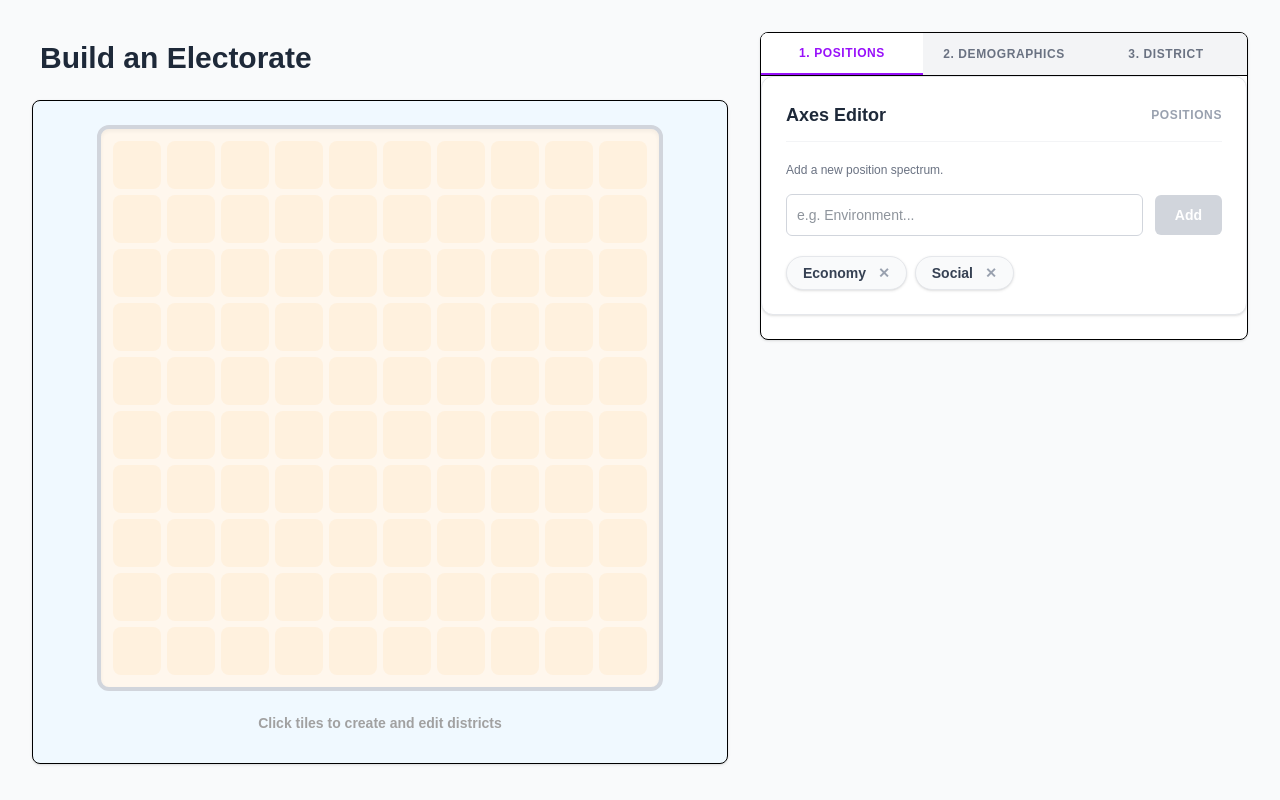
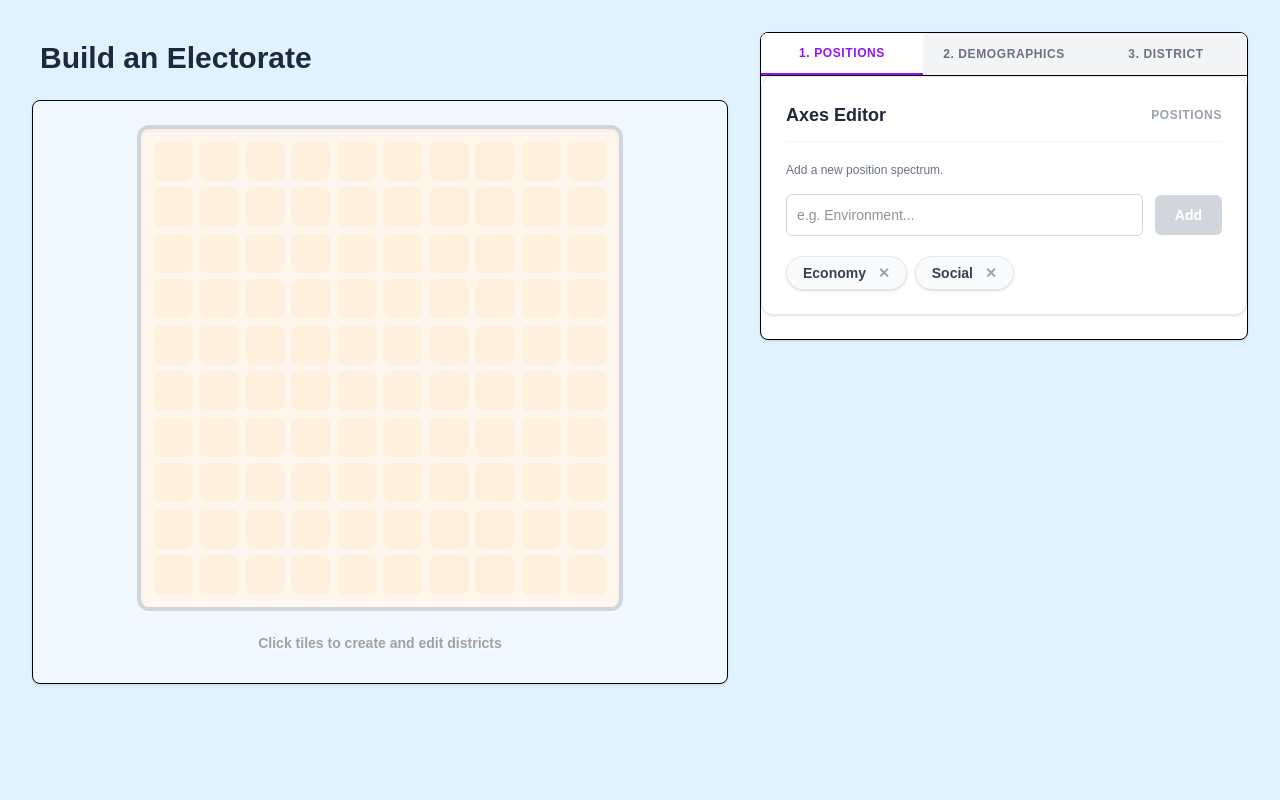
Before and after one commit to joemakarski/electoral-simulator, a Next.js app in the folder frontend/: page / in a window 1280 px wide. Built offline with nearby package versions, Linux system fonts and the light colour scheme; no server answers.

Commit message:
Adjust grid size and bg color

```diff
--- a/frontend/app/page.tsx
+++ b/frontend/app/page.tsx
@@ -24,7 +24,7 @@ export default function Home() {
   }, [selectedDistrictId, isNationLocked]);
 
   return (
-    <div className="min-h-screen bg-gray-50 p-8 text-black">
+    <div className="min-h-screen bg-sky-100 p-8 text-black">
       <div className="max-w-7xl mx-auto grid grid-cols-1 lg:grid-cols-12 gap-8">
 
         {/* Left/Center Column: The Map */}
--- a/frontend/components/MapGrid.tsx
+++ b/frontend/components/MapGrid.tsx
@@ -130,7 +130,7 @@ export default function MapGrid() {
             <div
               key={tile.id}
               onClick={() => handleTileClick(tile.id)}
-              className={`w-10 h-10 md:w-12 md:h-12 rounded-lg flex items-center justify-center text-sm transition-all duration-200 ${props.className}`}
+              className={`w-8 h-8 md:w-10 md:h-10 rounded-lg flex items-center justify-center text-sm transition-all duration-200 ${props.className}`}
               style={props.style}
               title={tile.isActive ? `${tile.name} (${tile.num_seats} seats)` : "Empty Land"}
             >
```
